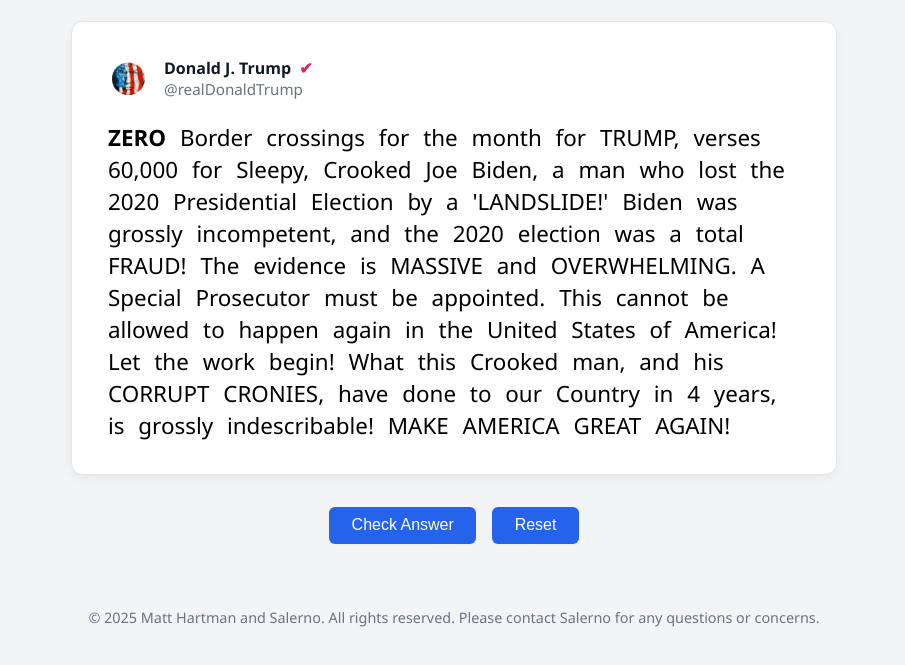
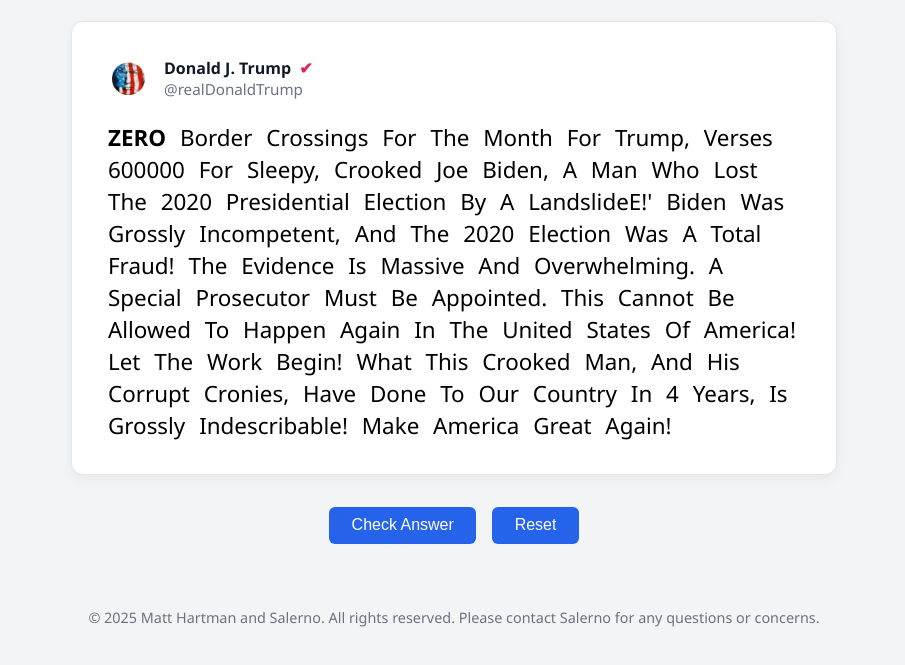
Before and after one commit to mshartman/trumpdle, a plain HTML site: page index.html in a window 1280 px wide. Both pictures are taken after a click on the element "Zero". Shown: the part 131-796 px from the top of the page, without its empty margins (186-1091 px from the left). Drawn offline with Linux system fonts and the light colour scheme.

Commit message:
Update index.html

```diff
--- a/index.html
+++ b/index.html
@@ -157,7 +157,7 @@
   <div class="score" id="scoreDisplay"></div>
 
  <script>
-    const quoteText = "Zero Border crossings for the month for TRUMP, verses 60,000 for Sleepy, Crooked Joe Biden, a man who lost the 2020 Presidential Election by a 'LANDSLIDE!' Biden was grossly incompetent, and the 2020 election was a total FRAUD! The evidence is MASSIVE and OVERWHELMING. A Special Prosecutor must be appointed. This cannot be allowed to happen again in the United States of America! Let the work begin! What this Crooked man, and his CORRUPT CRONIES, have done to our Country in 4 years, is grossly indescribable! MAKE AMERICA GREAT AGAIN!";
+  const originalQuote = "Zero Border crossings for the month for TRUMP, verses 60,000 for Sleepy, Crooked Joe Biden, a man who lost the 2020 Presidential Election by a 'LANDSLIDE!' Biden was grossly incompetent, and the 2020 election was a total FRAUD! The evidence is MASSIVE and OVERWHELMING. A Special Prosecutor must be appointed. This cannot be allowed to happen again in the United States of America! Let the work begin! What this Crooked man, and his CORRUPT CRONIES, have done to our Country in 4 years, is grossly indescribable! MAKE AMERICA GREAT AGAIN!";
 
   let correctWordIndices = [];
   let selectedCount = 0;
@@ -177,25 +177,30 @@
     return indices;
   }
 
+  function toSentenceCase(word) {
+    const clean = word.replace(/[^A-Za-z0-9]/g, "");
+    const rest = word.slice(clean.length);
+    return clean.charAt(0).toUpperCase() + clean.slice(1).toLowerCase() + rest;
+  }
+
   function loadQuote() {
     quoteContainer.innerHTML = "";
     scoreDisplay.innerHTML = "";
     selectedCount = 0;
 
-      const words = quoteText.split(" ");
+    const words = originalQuote.split(" ");
     correctWordIndices = getAllCapsIndices(words);
 
     instructionDiv.textContent = `Trump went all caps for ${correctWordIndices.length} word${correctWordIndices.length !== 1 ? "s" : ""} in this Truth Social post. Select them below by clicking on each word.`;
 
     words.forEach((word, i) => {
       const span = document.createElement("span");
-        const cleanWord = word.replace(/[^a-zA-Z0-9]/g, '').toLowerCase();
-
       span.className = "word";
       span.dataset.original = word;
-        span.dataset.clean = cleanWord;
       span.dataset.index = i;
-        span.textContent = word;
+
+      const sentenceCase = toSentenceCase(word);
+      span.textContent = sentenceCase;
 
       if (word !== "I") {
         span.onclick = () => toggleWord(span);
@@ -220,13 +225,12 @@
     }
 
     if (isCap) {
-        span.textContent = span.dataset.original;
+      span.textContent = toSentenceCase(span.dataset.original);
       span.classList.remove("capitalized", "correct", "incorrect");
       selectedCount--;
     } else {
-        const original = span.dataset.original;
-        const base = span.dataset.clean.toUpperCase();
-        const punctMatch = original.match(/[^a-zA-Z0-9]+$/);
+      const base = span.dataset.original.replace(/[^a-zA-Z0-9]+$/, '').toUpperCase();
+      const punctMatch = span.dataset.original.match(/[^a-zA-Z0-9]+$/);
       const punct = punctMatch ? punctMatch[0] : '';
       span.textContent = base + punct;
       span.classList.add("capitalized");
@@ -241,9 +245,7 @@
   function checkAnswer() {
     let score = 0;
     const spans = document.querySelectorAll(".word");
-
     const correctSet = new Set(correctWordIndices.map(i => i.toString()));
-      const selectedIndices = [];
 
     spans.forEach(span => {
       span.classList.remove("correct", "incorrect");
@@ -252,7 +254,6 @@
       const index = span.dataset.index;
 
       if (isCap) {
-          selectedIndices.push(index);
         if (correctSet.has(index)) {
           span.classList.add("correct");
           score++;
@@ -265,10 +266,15 @@
 
     if (score < 0) score = 0;
 
+    // Reveal missed correct answers
     correctWordIndices.forEach(i => {
       const span = [...spans].find(s => s.dataset.index === i.toString());
       if (span && !span.classList.contains("capitalized")) {
         span.classList.add("correct");
+        const base = span.dataset.original.replace(/[^a-zA-Z0-9]+$/, '').toUpperCase();
+        const punctMatch = span.dataset.original.match(/[^a-zA-Z0-9]+$/);
+        const punct = punctMatch ? punctMatch[0] : '';
+        span.textContent = base + punct;
       }
     });
 
@@ -278,6 +284,7 @@
   window.onload = loadQuote;
 </script>
 
+
 </body>
 <footer style="margin-top: 3rem; font-size: 0.9rem; color: #6b7280; text-align: center;">
  &copy; 2025 Matt Hartman and Salerno. All rights reserved. Please contact Salerno for any questions or concerns.
```
Lines whose indentation alone changed are shown as unchanged.
